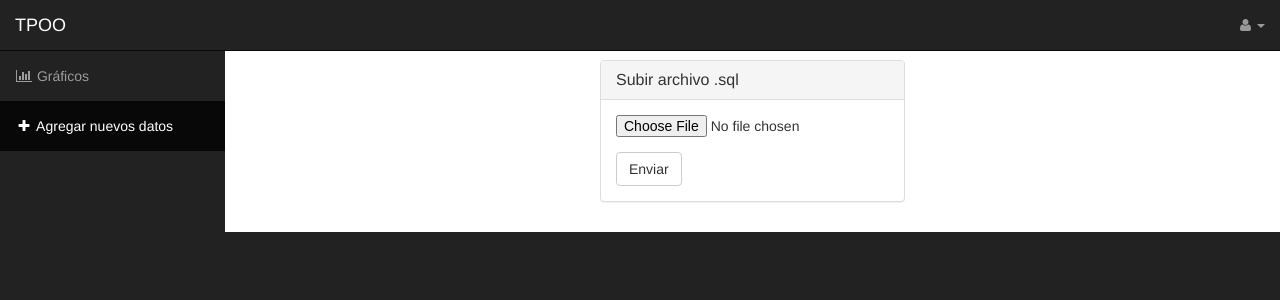
After one commit to grupo-tpoo-2015/tpoo-2015, a Django app: page /load/ in a window 1280 px wide. The commit adds this page. Shown: the top 300 px of the page. Run offline with Django 3.2, Linux system fonts and the light colour scheme; some libraries are stand-ins or nearby versions.

Commit message:
upload new data form

```diff
--- /dev/null
+++ b/tpoo/apps/charts/urls.py
@@ -0,0 +1,12 @@
+from django.conf.urls import url
+
+urlpatterns = [
+
+    url(r'^bar_chart/(?P<participant_id>\d+)$',
+        'charts.views.bar_chart',
+        name='bar_chart'),
+
+    url(r'^stacked_bar_chart/(?P<usability_test_id>\d+)$',
+        'charts.views.stacked_bar_chart',
+        name='stacked_bar_chart'),
+]
--- /dev/null
+++ b/tpoo/apps/usability_tests/jinja2/usability_tests/load.jinja
@@ -0,0 +1,22 @@
+{% extends "base.jinja" %}
+
+{% block content %}
+
+<div class="col-sm-offset-4 col-sm-4">
+    <div class="panel panel-default">
+        <div class="panel-heading">
+            <h3 class="panel-title">Subir archivo .sql</h3>
+        </div>
+        <div class="panel-body">
+            <form method="post" action="{{ url('load') }}" role="form" enctype="multipart/form-data">
+                <input type="hidden" name="csrfmiddlewaretoken" value="{{ csrf_token }}">
+                <div class="form-group">
+                    <input id="id_file" name="file" type="file">
+                </div>
+                <input type="submit" value="Enviar" class="btn btn-default"/>
+            </form>
+        </div>
+    </div>
+</div>
+
+{% endblock %}
--- a/tpoo/apps/usability_tests/views.py
+++ b/tpoo/apps/usability_tests/views.py
@@ -1,3 +1,22 @@
+from django import forms
 from django.shortcuts import render
 
-# Create your views here.
+
+class UploadFileForm(forms.Form):
+    file = forms.FileField()
+
+
+def load(request):
+
+    if request.method == 'POST':
+        form = UploadFileForm(request.POST, request.FILES)
+        if form.is_valid():
+            f = request.FILES['file']
+            print f.read()
+    else:
+        form = UploadFileForm()
+
+    return render(request, 'usability_tests/load.jinja', {
+        'load_data_active': True,
+        'form': form,
+    })
--- /dev/null
+++ b/tpoo/apps/users/urls.py
@@ -0,0 +1,8 @@
+from django.conf.urls import url
+from django.contrib.auth import views as auth_views
+
+urlpatterns = [
+    url(r'^login/$', auth_views.login, {'template_name': 'users/login.jinja'}, name='login'),
+    url(r'^logout/$', auth_views.logout_then_login, name='logout'),
+    url(r'^register/$', 'users.views.register', name='register'),
+]
--- a/tpoo/tpoo/jinja2/templates/nav.jinja
+++ b/tpoo/tpoo/jinja2/templates/nav.jinja
@@ -26,14 +26,11 @@
     <!-- Sidebar Menu Items - These collapse to the responsive navigation menu on small screens -->
     <div class="collapse navbar-collapse navbar-ex1-collapse">
         <ul class="nav navbar-nav side-nav">
-            <li {% if dashboard_active %}class="active"{% endif %}>
-                <a href="index.html"><i class="fa fa-fw fa-dashboard"></i> Dashboard</a>
+            <li {% if charts_active %}class="active"{% endif %}>
+                <a href="{{ url('home') }}"><i class="fa fa-fw fa-bar-chart-o"></i> Gráficos</a>
             </li>
-            <li {% if charts_active %}class="active"{% endif %}>
-                <a href="charts.html"><i class="fa fa-fw fa-bar-chart-o"></i> Gráficos</a>
-            </li>
-            <li {% if new_data_active %}class="active"{% endif %}>
-                <a href="tables.html"><i class="fa fa-fw fa-plus"></i> Agregar nuevos datos</a>
+            <li {% if load_data_active %}class="active"{% endif %}>
+                <a href="{{ url('load') }}"><i class="fa fa-fw fa-plus"></i> Agregar nuevos datos</a>
             </li>
         </ul>
     </div>
--- a/tpoo/tpoo/urls.py
+++ b/tpoo/tpoo/urls.py
@@ -16,25 +16,12 @@ Including another URLconf
 from django.conf import settings
 from django.conf.urls import include, url
 from django.conf.urls.static import static
-from django.contrib import admin
-from django.contrib.auth import views as auth_views
 
 urlpatterns = [
-
-    # url(r'^admin/', include(admin.site.urls)),
-
-    url(r'^login/$', auth_views.login, {'template_name': 'users/login.jinja'}, name='login'),
-    url(r'^logout/$', auth_views.logout_then_login, name='logout'),
-    url(r'^register/$', 'users.views.register', name='register'),
+    url(r'^', include('users.urls')),
+    url(r'^', include('charts.urls')),
     url(r'^$', 'charts.views.home', name='home'),
-
-    url(r'^bar_chart/(?P<participant_id>\d+)$',
-        'charts.views.bar_chart',
-        name='bar_chart'),
-
-    url(r'^stacked_bar_chart/(?P<usability_test_id>\d+)$',
-        'charts.views.stacked_bar_chart',
-        name='stacked_bar_chart'),
+    url(r'^load/$', 'usability_tests.views.load', name='load'),
 ]
 
 if settings.DEBUG:
```
